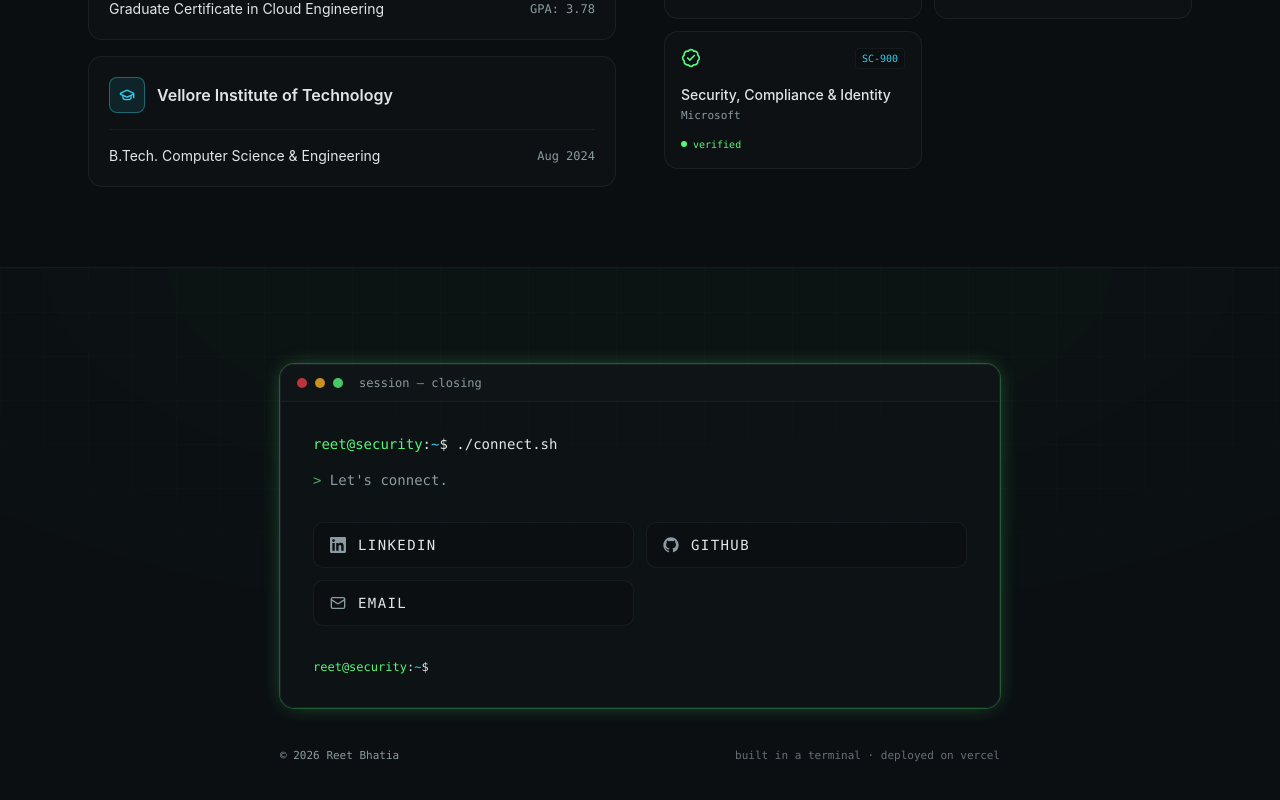
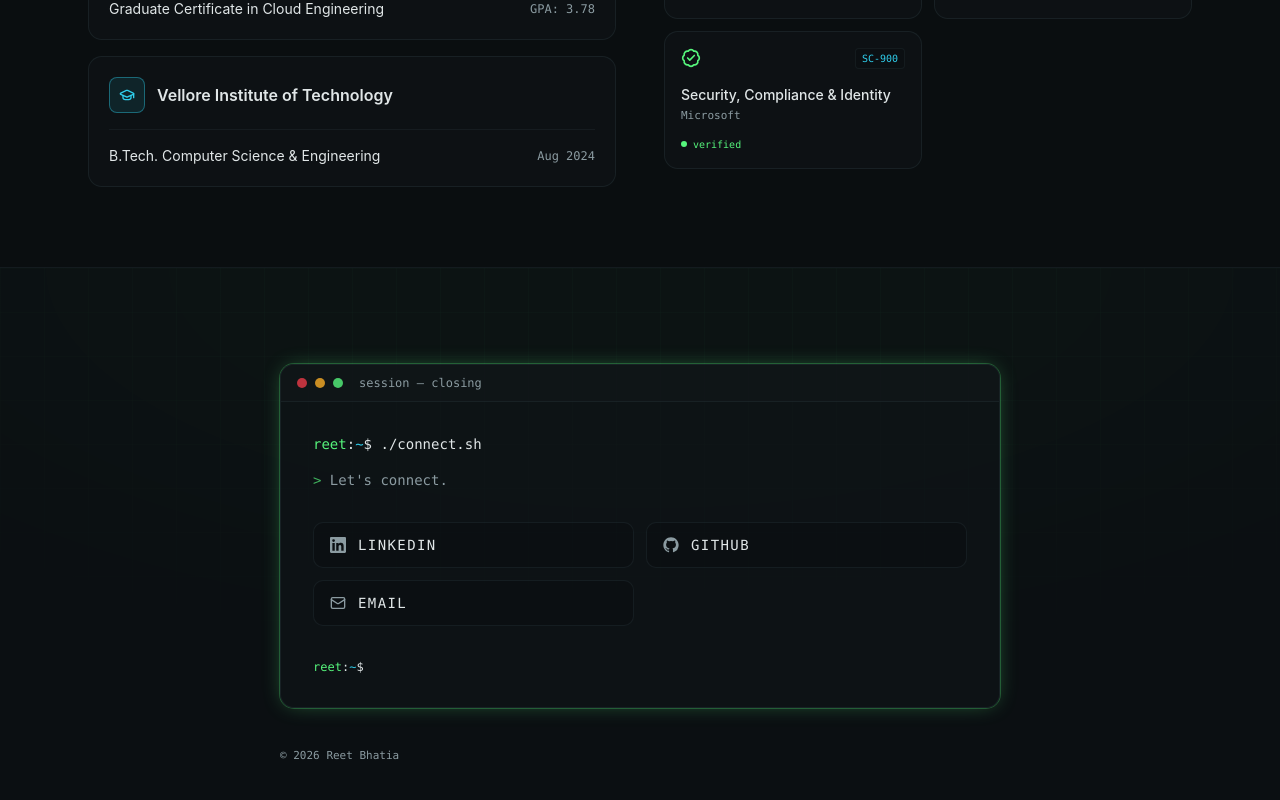
Before and after one commit to reetbhatia/reetbhatia-portfolio, a Next.js app: page / in a window 1280 px wide. Shown: the part 4093-4893 px from the top of the page. Built offline with nearby package versions, Linux system fonts and the light colour scheme.

Commit message:
Update contact.tsx

```diff
--- a/components/contact.tsx
+++ b/components/contact.tsx
@@ -33,7 +33,7 @@ export function Contact() {
 
           <div className="p-6 font-mono sm:p-8">
             <p className="text-sm">
-              <span className="text-primary">reet@security</span>
+              <span className="text-primary">reet</span>
               <span className="text-foreground">:</span>
               <span className="text-secondary">~</span>
               <span className="text-foreground">$ {output}</span>
@@ -63,7 +63,7 @@ export function Contact() {
             </div>
 
             <p className="mt-8 text-xs text-muted-foreground">
-              <span className="text-primary">reet@security</span>
+              <span className="text-primary">reet</span>
               <span className="text-foreground">:</span>
               <span className="text-secondary">~</span>
               <span className="text-foreground">$ </span>
@@ -75,7 +75,6 @@ export function Contact() {
         <footer className="mt-10 flex flex-col items-center justify-between gap-3 text-center font-mono text-[11px] text-muted-foreground sm:flex-row sm:text-left">
           <span>© {new Date().getFullYear()} {profile.name}</span>
           <span className="text-muted-foreground/70">
-            built in a terminal · deployed on vercel
           </span>
         </footer>
       </div>
```
